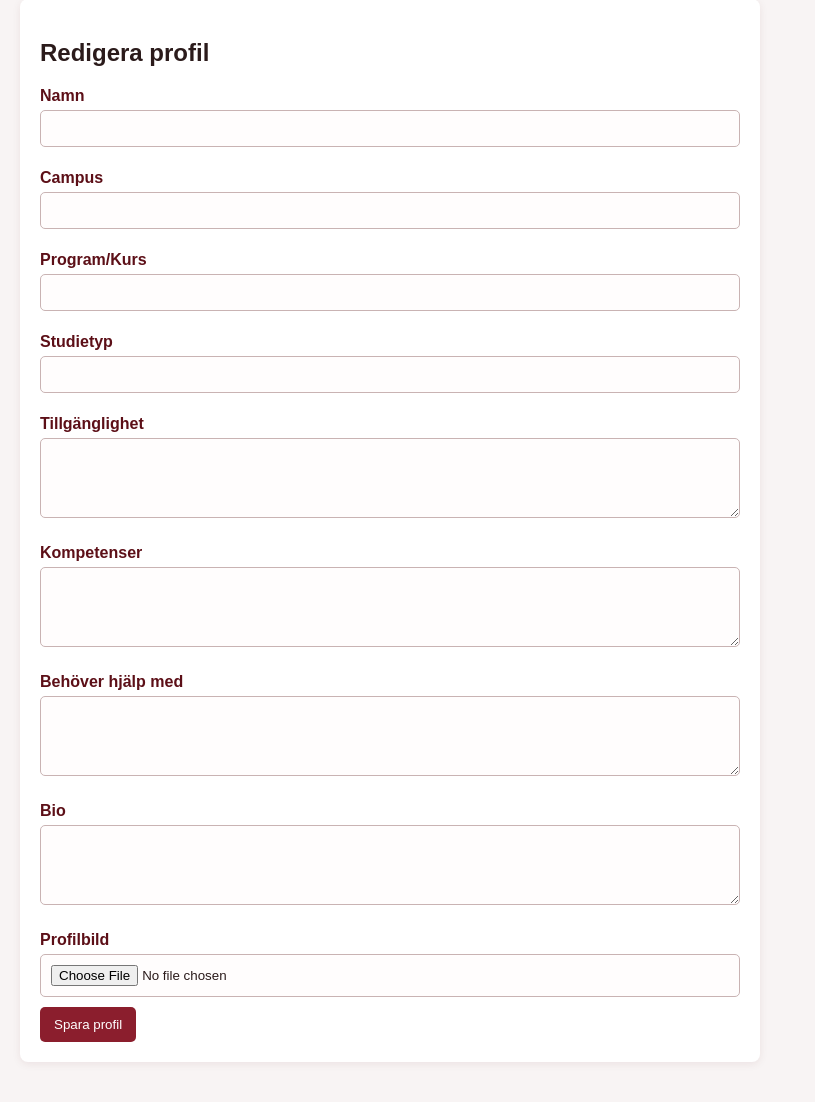
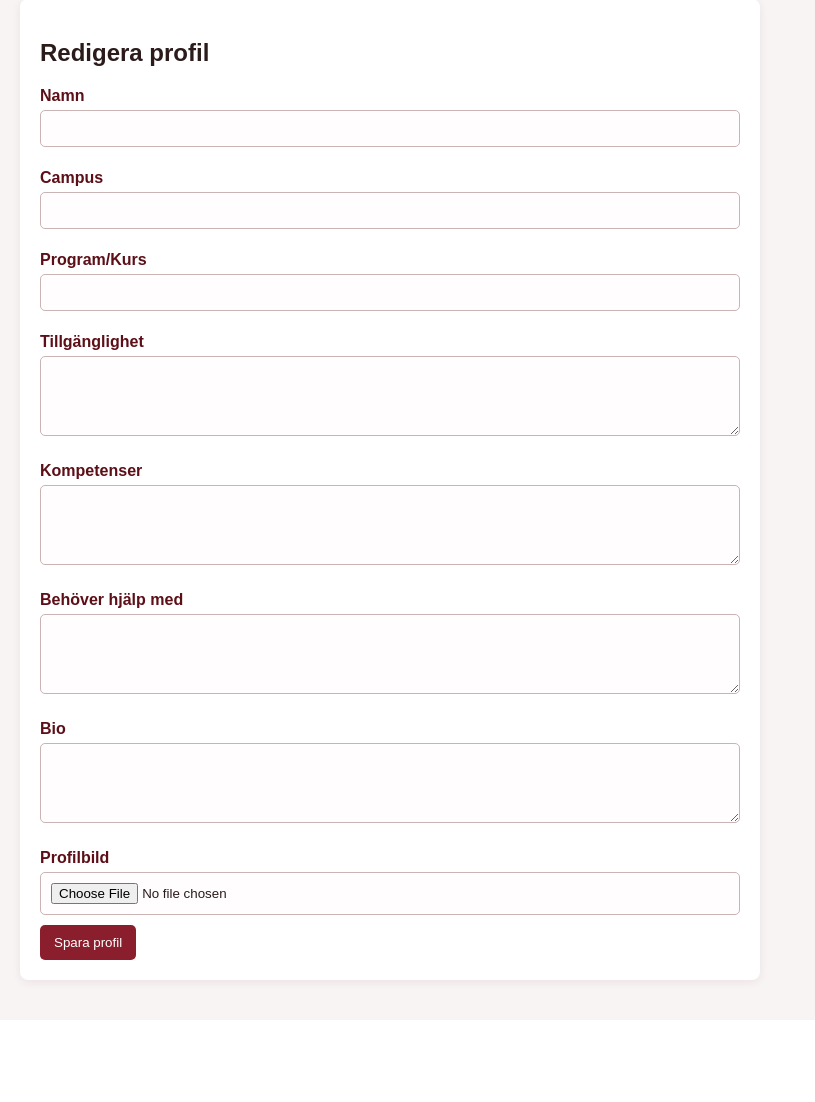
Before and after one commit to Najehnator/StudyBudy, a Flask app: page /profile in a window 1280 px wide. Shown: the part 126-1228 px from the top of the page, without its empty margins (0-815 px from the left). After the commit the page ends 1114 px from the top, so only its background shows below. Run offline with Flask 3, Linux system fonts and the light colour scheme; the visitor is signed in with stand-in values (Sample User, id 1); data that the repository does not hold is empty; some libraries are stand-ins or nearby versions.

Commit message:
Uppdatering profile.html
Borttagning av alternativet "studietyp"

```diff
--- a/templates/profile.html
+++ b/templates/profile.html
@@ -38,9 +38,6 @@
                 <label for="subject">Program/Kurs</label>
                 <input type="text" id="subject" name="subject" value="{{ profile[4] if profile else '' }}">
 
-                <label for="study_type">Studietyp</label>
-                <input type="text" id="study_type" name="study_type" value="{{ profile[5] if profile else '' }}">
-
                 <label for="availability">Tillgänglighet</label>
                 <textarea id="availability" name="availability">{{ profile[6] if profile else '' }}</textarea>
 
```
